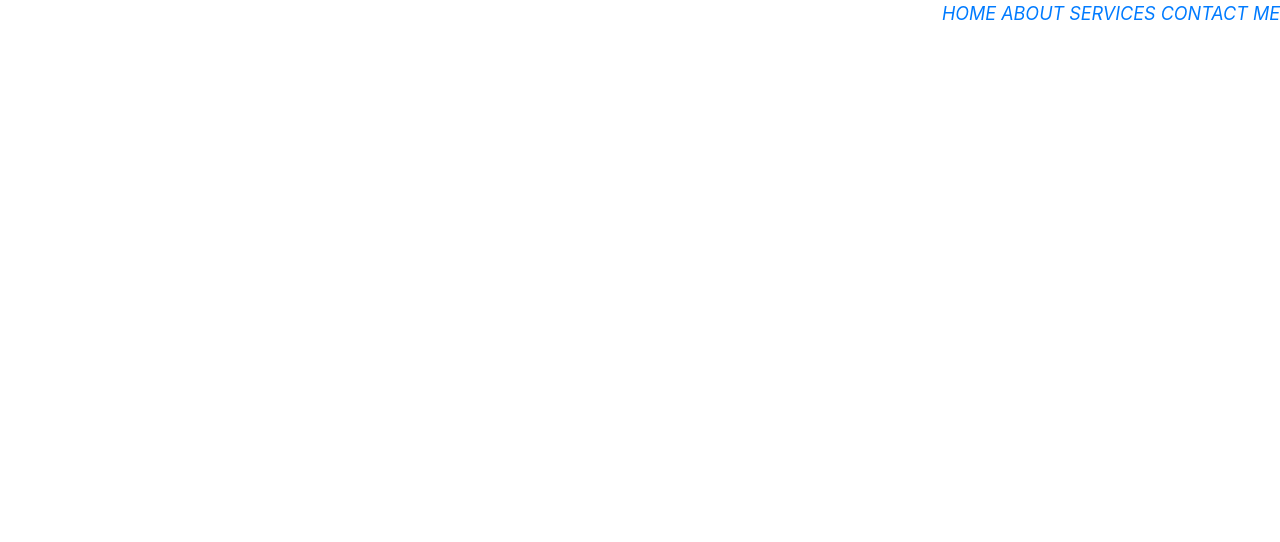
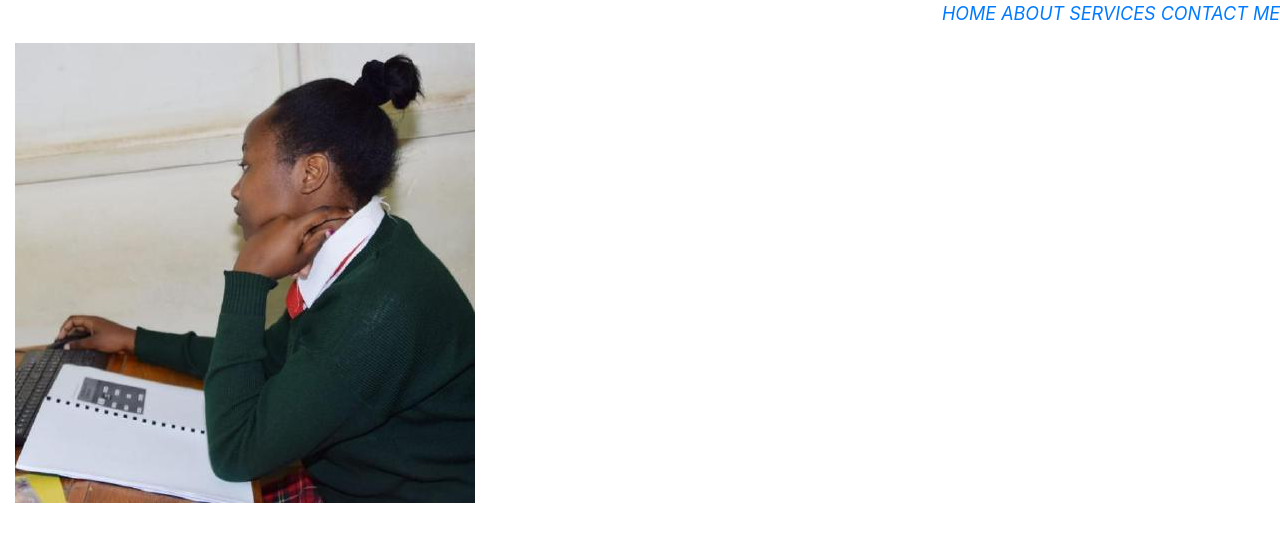
Before and after one commit to Christin-nandy/portfolio, a plain HTML site: page index.html in a window 1280 px wide. Drawn offline with nearby package versions, Linux system fonts and the light colour scheme.

Commit message:
image folder

```diff
--- a/index.html
+++ b/index.html
@@ -25,7 +25,7 @@
             <div class="row">
                 <div class="col-md-3">
                     <div class="avatar">
-                       <img src="">
+                       <img src="images/profile.jpeg">
                     </div>
                 </div>
             </div>
```
